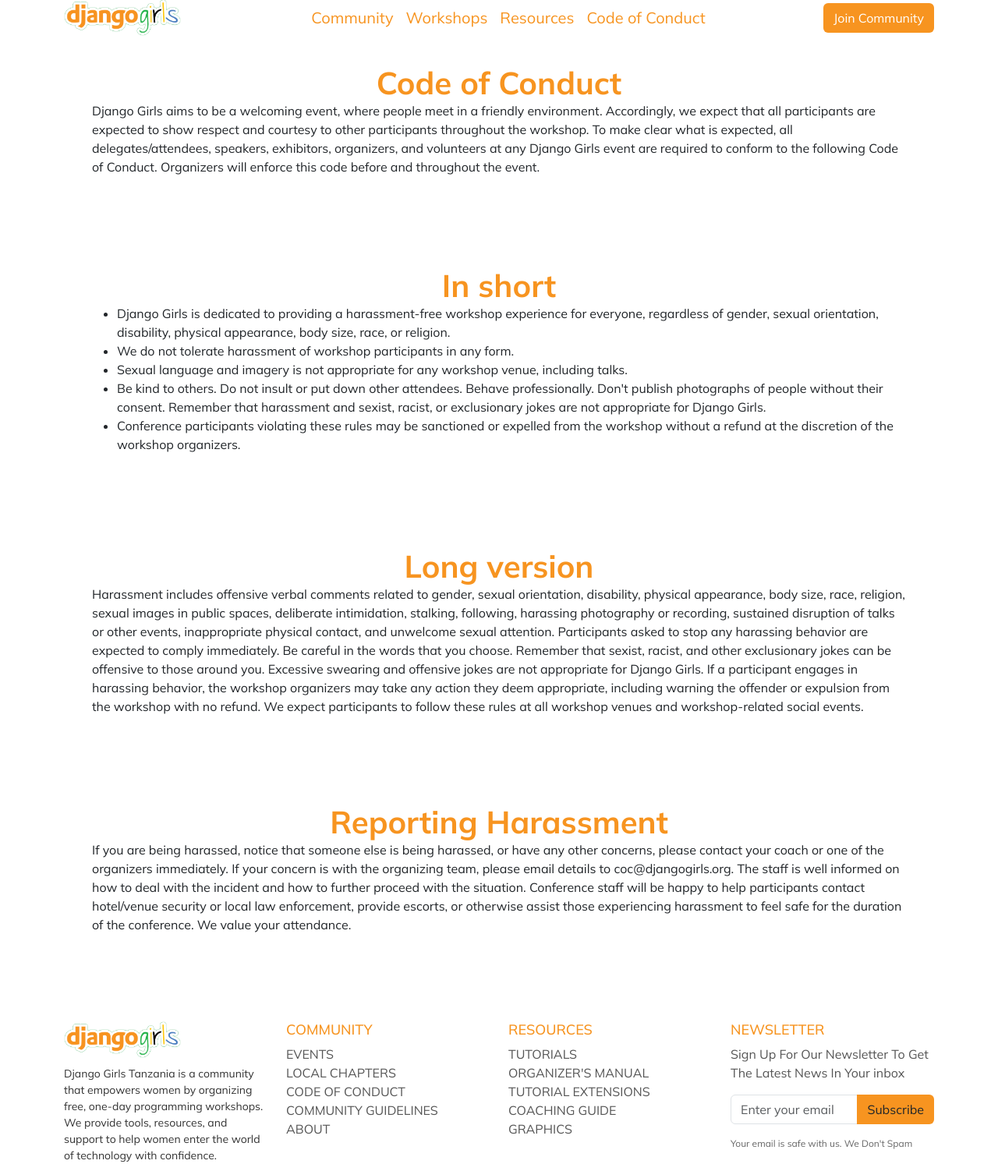
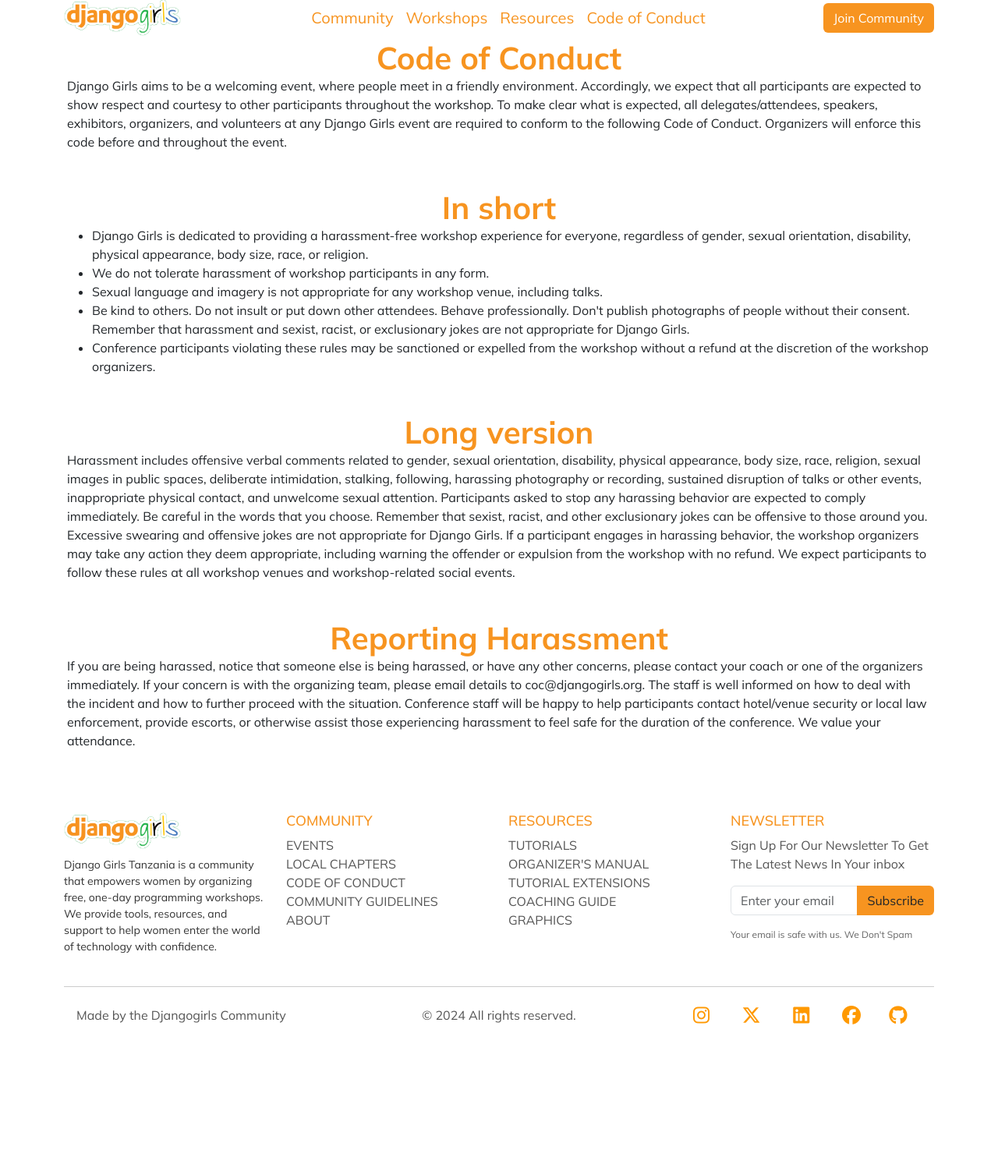
Before and after one commit to pythontanzania/djangogirlstz, a Django app: page /code-of-conduct/ in a window 1280 px wide. Shown: the part 14-1516 px from the top of the page at 78% size. After the commit the page ends 1328 px from the top, so only its background shows below. Run offline with Django 4.2, Linux system fonts and the light colour scheme; some libraries are stand-ins or nearby versions.

Commit message:
adjusted padding and margin

```diff
--- a/templates/code_of_conduct.html
+++ b/templates/code_of_conduct.html
@@ -6,7 +6,7 @@
 <div class="conduct-page">
 
 
-<div class="container mt-5 p-5">
+<div class="container mt-5 p-3 ">
     <div class="card-conduct mb-3 ">
         <div class="card-body text-center">
             <h5 class="card-title display-6 fw-bold" style="color: #F79420;">Code of Conduct</h5>
@@ -18,7 +18,7 @@
         </div>
     </div>
 </div>
-<div class="container mt-1 p-5">
+<div class="container mt-0 p-3 ">
     <div class="card-conduct ">
         <div class="card-body text-center">
             <h5 class="card-title display-6 fw-bold" style="color:#F79420;">In short</h5>
@@ -34,7 +34,7 @@
         </div>
     </div>
 </div>
-<div class="container mt-2 p-5">
+<div class="container mt-0  p-3 ">
     <div class="card-conduct ">
         <div class="card-body text-center">
             <h5 class="card-title display-6 fw-bold" style="color:#F79420;">Long version</h5>
@@ -52,7 +52,7 @@
         </div>
     </div>
 </div>
-<div class="container mt-0 p-5">
+<div class="container mt-0 p-3 ">
     <div class="card-conduct ">
         <div class="card-body text-center">
             <h5 class="card-title display-6 fw-bold" style="color:#F79420;">Reporting Harassment</h5>
@@ -65,29 +65,4 @@
     </div>
 </div>
 
-
-
-
-
-
-
-
-
-
-
-
-
-
-
-
-
-
-
-
-
-
-
-
-
-
     {% endblock %}
```
Also changed, not shown: static/css/style.css (line endings or trailing spaces).
